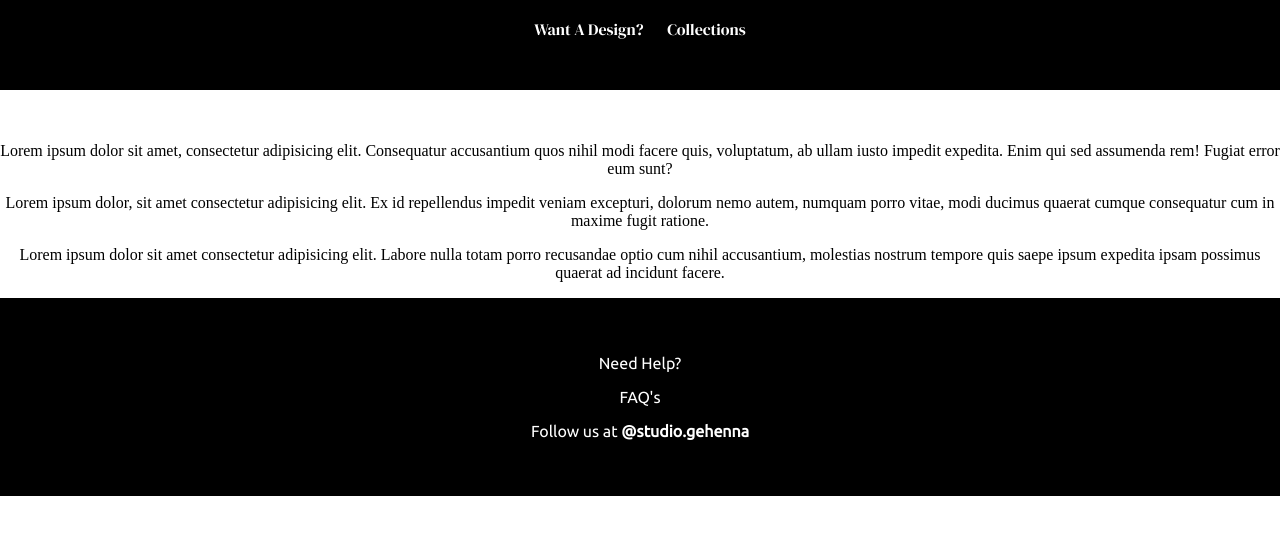
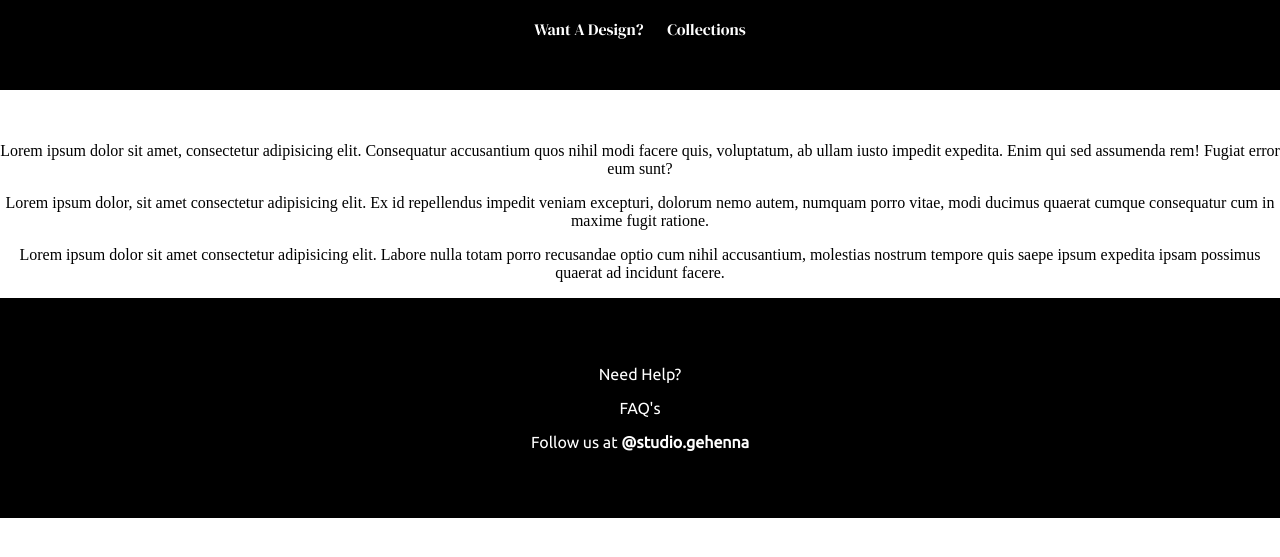
Before and after one commit to StdGhn/stdgehenna, a plain HTML site: page index.html in a window 1280 px wide. Shown: the part 141-698 px from the top of the page. Drawn offline with Linux system fonts and the light colour scheme; a web font is replaced by a local one.

Commit message:
Update footer.css

```diff
--- a/public/css/footer.css
+++ b/public/css/footer.css
@@ -4,7 +4,7 @@ footer{
     font-family: 'Ubuntu', sans-serif;
     text-align: center;
     margin: 0%;
-    padding: 40px;
+    padding: 4%;
 }
 
 a{
```
